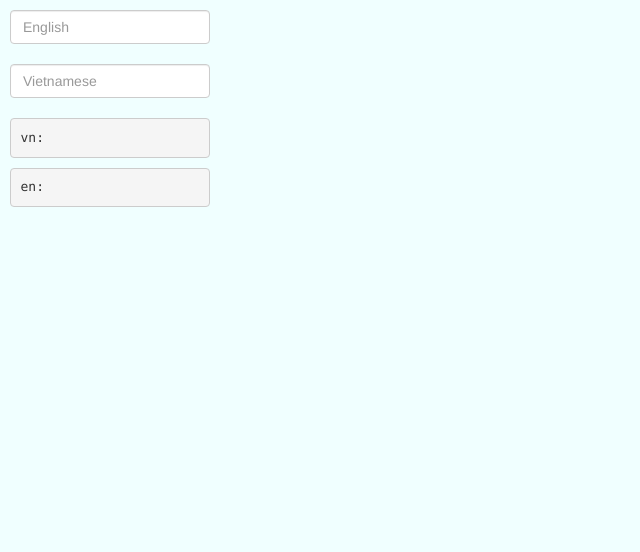
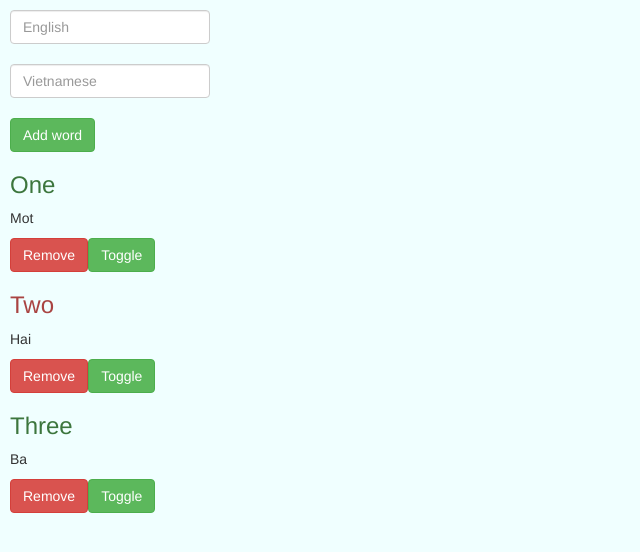
Before and after one commit to ntnhan90/react1812, a React (Create React App) app: page / in a window 1280 px wide. Shown: the top 552 px of the page, without its empty margins (0-640 px from the left). Built offline with nearby package versions, Linux system fonts and the light colour scheme.

Commit message:
add word

```diff
--- a/src/App.js
+++ b/src/App.js
@@ -1,10 +1,10 @@
 import React, { Component } from 'react';
 // import { StateExam } from './components/screens/StateExam';
-import { MyInput } from './components/screens/MyInput';
+import { ListWord } from './components/screens/ListWord';
 
 class App extends Component {
   render() {
-    return <MyInput />
+    return <ListWord />
   }
 }
 
--- a/src/components/screens/ListWord.js
+++ b/src/components/screens/ListWord.js
@@ -9,9 +9,12 @@
                 { _id: 'a', en: 'One', vn: 'Mot', isMemorized: true },
                 { _id: 'b', en: 'Two', vn: 'Hai', isMemorized: false },
                 { _id: 'c', en: 'Three', vn: 'Ba', isMemorized: true },
-            ]
+            ],
+            txtEn: '',
+            txtVn: ''
         };
         this.genWord = this.genWord.bind(this);
+        this.addWord = this.addWord.bind(this);
     }
 
     removeWord(_id) {
@@ -26,6 +29,20 @@
                 if (w._id !== _id) return w;
                 return { ...w, isMemorized: !w.isMemorized };
             })
+        }));
+    }
+
+    addWord() {
+        const word = {
+            _id: Math.random() + '',
+            en: this.state.txtEn,
+            vn: this.state.txtVn,
+            isMemorized: true
+        };
+        this.setState(prevState => ({
+            words: prevState.words.concat(word),
+            txtEn: '',
+            txtVn: ''
         }));
     }
 
@@ -54,6 +71,28 @@
     render() {
         return (
             <div>
+                <div className="form-group" style={{ width: '200px' }}>
+                    <input
+                        placeholder="English"
+                        className="form-control"
+                        value={this.state.txtEn}
+                        onChange={evt => this.setState({ txtEn: evt.target.value })}
+                    />
+                    <br />
+                    <input
+                        placeholder="Vietnamese"
+                        className="form-control"
+                        value={this.state.txtVn}
+                        onChange={evt => this.setState({ txtVn: evt.target.value })}
+                    />
+                    <br />
+                    <button
+                        className="btn btn-success"
+                        onClick={this.addWord}
+                    >
+                        Add word
+                    </button>
+                </div>
                 { this.state.words.map(this.genWord) }
             </div>
         );
```
